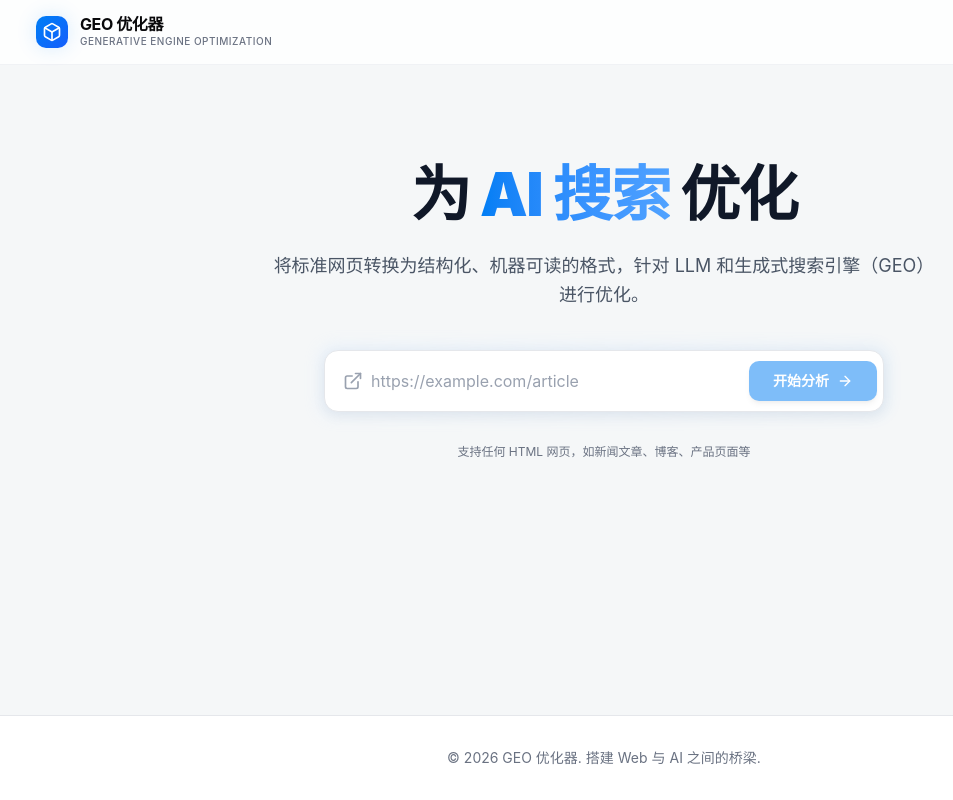
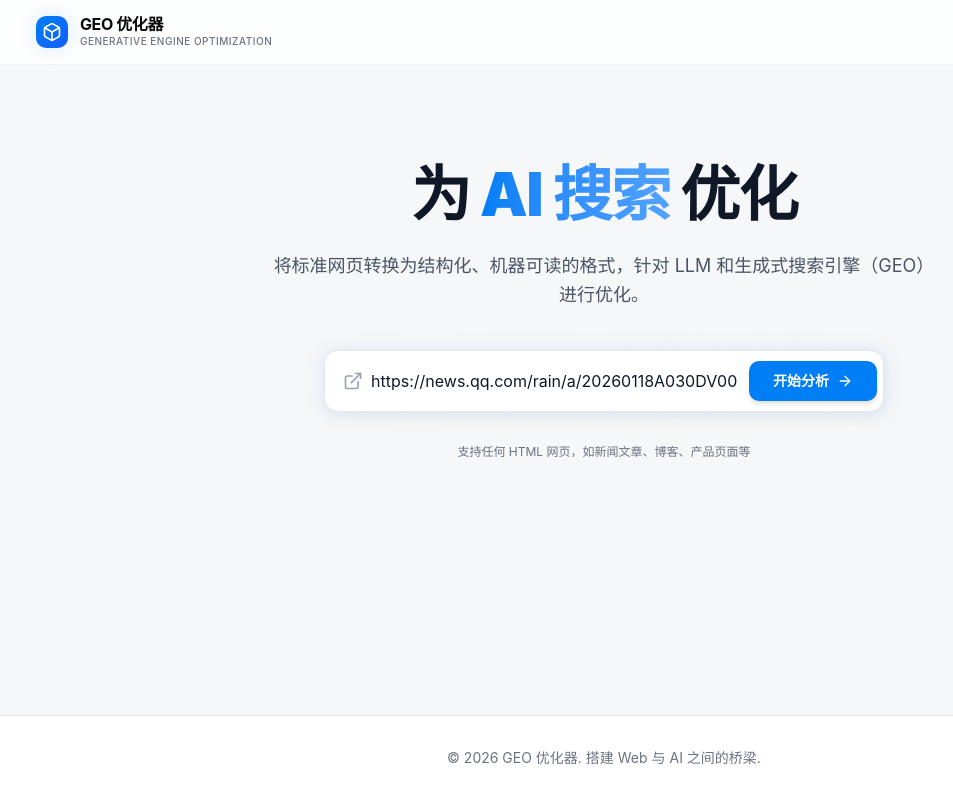
Before and after one commit to XuZhaoTong/deeplumen-homework, a Next.js app: page / in a window 1280 px wide. Shown: the whole page, without its empty margins (36-989 px from the left). Built offline with nearby package versions, Linux system fonts and the light colour scheme.

Commit message:
更新 Readme

```diff
--- a/app/components/Hero.tsx
+++ b/app/components/Hero.tsx
@@ -13,7 +13,7 @@ interface HeroProps {
 }
 
 export function Hero({ onAnalyze }: HeroProps) {
-  const [url, setUrl] = useState("");
+  const [url, setUrl] = useState("https://news.qq.com/rain/a/20260118A030DV00");
   const [isAnalyzing, setIsAnalyzing] = useState(false);
   const [error, setError] = useState<string | null>(null);
 
--- a/public/openapi.yaml
+++ b/public/openapi.yaml
@@ -63,7 +63,7 @@ paths:
           schema:
             type: string
           # 🟢 方便调试：提供一个真实的长链接
-          example: https://news.qq.com/rain/a/20260117A05C9M00
+          example: https://news.qq.com/rain/a/20260118A030DV00
 
         - name: ai
           in: query
@@ -120,7 +120,7 @@ paths:
                 url:
                   type: string
                   description: 需要解析的目标网页 URL
-                  example: https://news.qq.com/rain/a/20260117A05C9M00
+                  example: https://news.qq.com/rain/a/20260118A030DV00
       responses:
         '200':
           description: 解析成功
```
Also changed, not shown: 1 other file (tests, documents, lock files or other folders).
